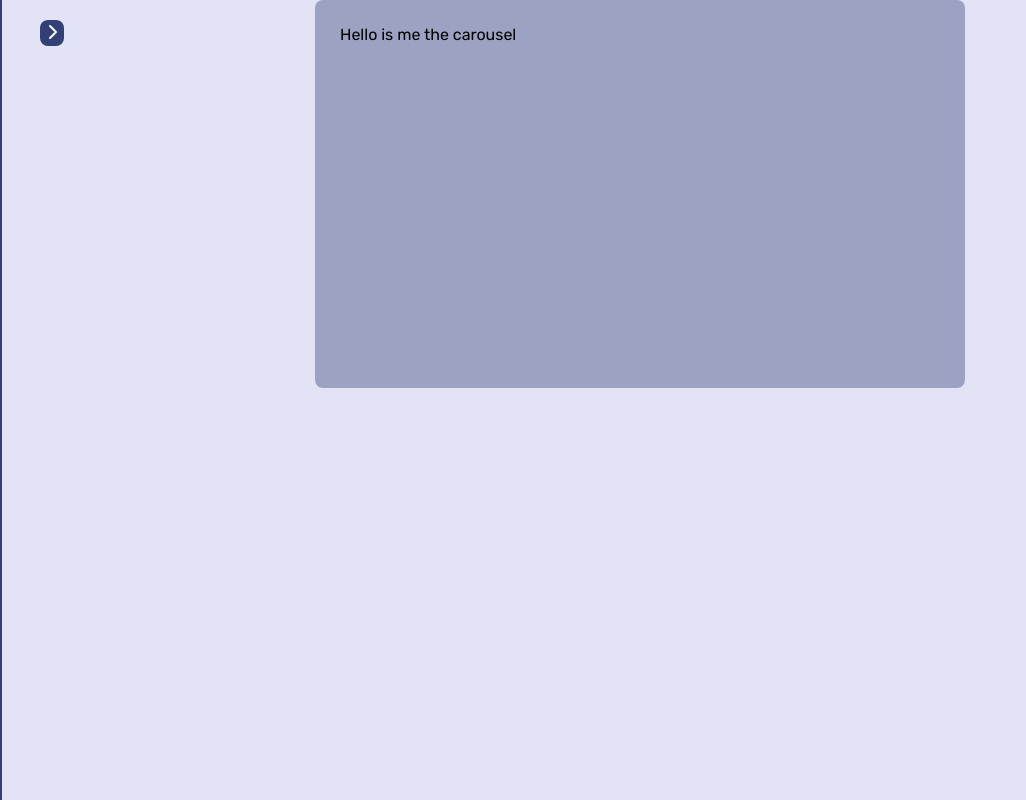
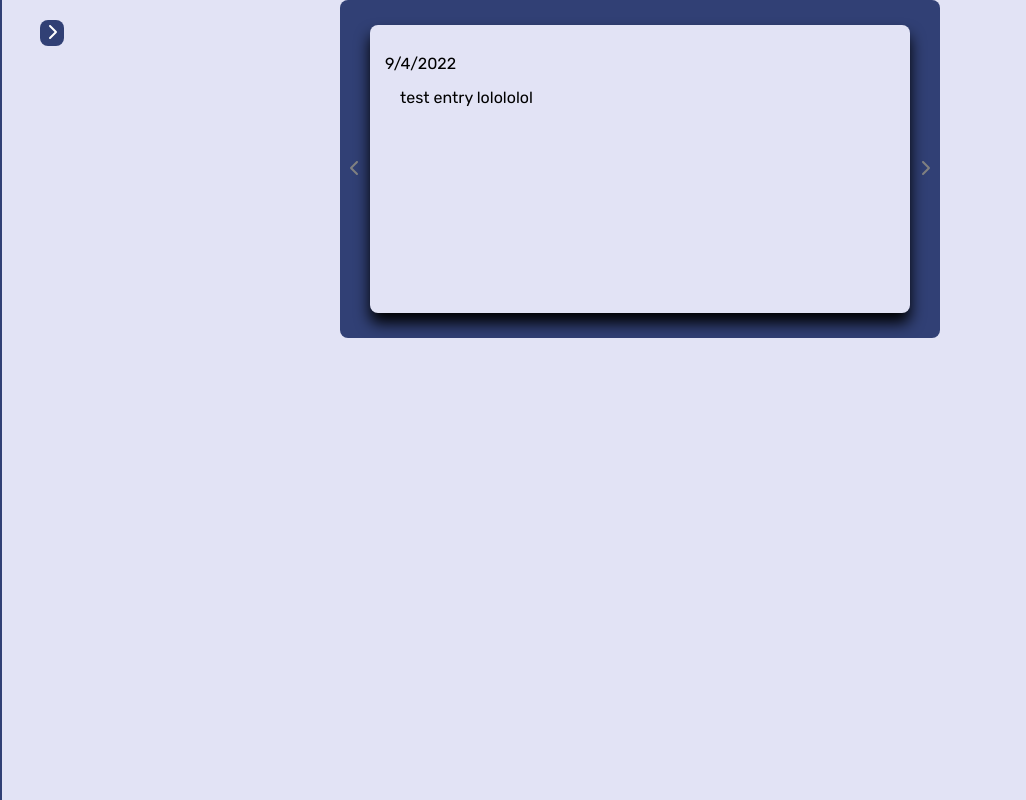
Before and after one commit to e-newton/gratitude-journal, a React (Create React App) app: page / in a window 1280 px wide. Shown: the whole page, without its empty margins (0-1026 px from the left). Built offline with nearby package versions, Linux system fonts and the light colour scheme.

Commit message:
Add carousel

```diff
--- a/src/App.scss
+++ b/src/App.scss
@@ -20,4 +20,8 @@ button {
         color: GV.$primary;
         border-color: GV.$primary;
     }
+
+    &:disabled {
+        background-color: gray;
+    }
 }
--- a/src/Carousel/Carousel.scss
+++ b/src/Carousel/Carousel.scss
@@ -1,8 +1,79 @@
 @use '../GlobalVariables.scss' as GV;
+
+$button-width: 30px;
+$move-time: 0.7s;
 .carousel {
     width: 600px;
     aspect-ratio: 16 / 9;
-    padding: 25px;
-    background-color: rgba(GV.$primary, 0.4);
+    background-color: rgba(GV.$primary, 1);
     border-radius: GV.$border-radius;
+    overflow: hidden;
+    display: grid;
+    align-items: center;
+    justify-content: center;
+    grid-template-columns: $button-width calc(600px - $button-width - $button-width) $button-width;
+
+    button {
+        height: calc(25% - 25px - 25px);
+        z-index: 1;
+        background-color: transparent;
+        border-color: transparent;
+        color: lighten($color: GV.$primary, $amount: 50);
+        &:disabled {
+            color: grey;
+
+            &:hover {
+                color: grey;
+            }
+        }
+        &:hover {
+            color: GV.$text-on-dark-colour;
+        }
+    }
 }
+
+.carousel-item-container {
+    display: grid;
+    grid-auto-flow: column;
+    width: 100%;
+    height: calc(100% - 50px);
+}
+
+.carousel-item {
+    width: calc(600px - $button-width - $button-width);
+    margin-right: calc(25px + $button-width);
+    border-radius: GV.$border-radius;
+    background-color: GV.$background;
+    position: relative;
+    transition: left $move-time ease-in-out, transform $move-time ease-in-out, box-shadow $move-time ease-in-out;
+    transform: scale(90%);
+    display: flex;
+    justify-content: center;
+    align-items: center;
+
+    .inner-display {
+        margin: 15px;
+        width: 100%;
+        height: 80%;
+        display: flex;
+        flex-direction: column;
+        .date {
+            margin: 0 0 15px;
+        }
+
+        .entry {
+            margin: 0 15px 0;
+        }
+
+    }
+
+    &.selected {
+        transform: scale(100%);
+        box-shadow: 0px 10px 15px black;
+    }
+}
+
+.empty-entries {
+    grid-column: 1 / 4;
+    text-align: center;
+}
--- a/src/Carousel/Carousel.tsx
+++ b/src/Carousel/Carousel.tsx
@@ -1,9 +1,110 @@
+import { faChevronLeft, faChevronRight } from '@fortawesome/free-solid-svg-icons';
+import { FontAwesomeIcon } from '@fortawesome/react-fontawesome';
+import { useRef, useState } from 'react';
 import './Carousel.scss'
 
-export function Carousel() {
+export type CarouselEntry = {
+    entry: string;
+    date: Date | number;
+}
+
+export type CarouselItemProps = {
+    entry: CarouselEntry;
+    index: number;
+    selectedIndex: number;
+}
+
+export type CarouselState = {
+    index: number;
+}
+
+export type CarouselProps = {
+    entries: CarouselEntry[];
+}
+
+export function CarouselItem(props: CarouselItemProps) {
+    const getIndexLeft = () => {
+        return `-${props.selectedIndex * 100}%`;
+    }
+    const getClassName = () => {
+        const classes = ['carousel-item'];
+        if (props.index === props.selectedIndex) {
+            classes.push('selected');
+        }
+        return classes.join(' ');
+    }
+
+    const getDate = () => {
+        const date = typeof props.entry.date === 'number' ? new Date(props.entry.date) : props.entry.date;
+        return date.toLocaleDateString();
+    }
     return (
-        <div className='carousel'>
-            Hello is me the carousel
+        <div className={getClassName()} style={{left: getIndexLeft()}}>
+            <div className='inner-display'>
+                <div className='date'>
+                    {getDate()}
+                </div>
+                <div className='entry'>
+                    {props.entry.entry}
+                </div>
+            </div>
         </div>
     )
 }
+
+export function Carousel(props: CarouselProps) {
+
+    const [state, setState] = useState<CarouselState>({index: 0});
+    const carouselItemContainer = useRef<HTMLDivElement>(null);
+
+    const cantMoveLeft = () => {
+        return state.index === 0;
+    }
+
+    const cantMoveRight = () => {
+        if (!carouselItemContainer.current) return true;
+        return state.index === carouselItemContainer.current.children.length - 1;
+    }
+
+    const moveLeft = () => {
+        if (cantMoveLeft()) {
+            return;
+        }
+        setState({...state, index: state.index - 1});
+    }
+
+    const moveRight = () => {
+        if (cantMoveRight()) {
+            return;
+        }
+        setState({...state, index: state.index + 1});
+    }
+
+    if (!props.entries.length) {
+        return (
+            <div className='carousel'>
+                <div className='empty-entries'>
+                    Nothing to show yet!
+                </div>
+            </div>
+        )
+    }
+    return (
+        <div className='carousel'>
+            <button onClick={moveLeft} disabled={cantMoveLeft()}>
+                <FontAwesomeIcon icon={faChevronLeft}/>
+            </button>
+            <div className='carousel-item-container' ref={carouselItemContainer}>
+                {props.entries.map((entry, i) => <CarouselItem
+                key={i}
+                entry={entry}
+                index={i}
+                selectedIndex={state.index}
+                />)}
+            </div>
+            <button onClick={moveRight} disabled={cantMoveRight()}>
+                <FontAwesomeIcon icon={faChevronRight}/>
+            </button>
+        </div>
+    )
+}
--- a/src/app-main/AppMain.tsx
+++ b/src/app-main/AppMain.tsx
@@ -1,15 +1,22 @@
-import { Carousel } from "../Carousel/Carousel";
+import { Carousel, CarouselEntry } from "../Carousel/Carousel";
 import { Sidebar } from "../Sidebar/Sidebar";
 import './AppMain.scss';
 
 
 function AppMain() {
     console.log('App main rerender');
+
+    const entries: CarouselEntry[] = [
+        {
+            date: Date.now(),
+            entry: 'test entry lolololol'
+        }
+    ]
     return (
         <div>
             <Sidebar/>
             <div className="main-content">
-                <Carousel/>
+                <Carousel entries={entries}/>
             </div>
         </div>
     )
```
